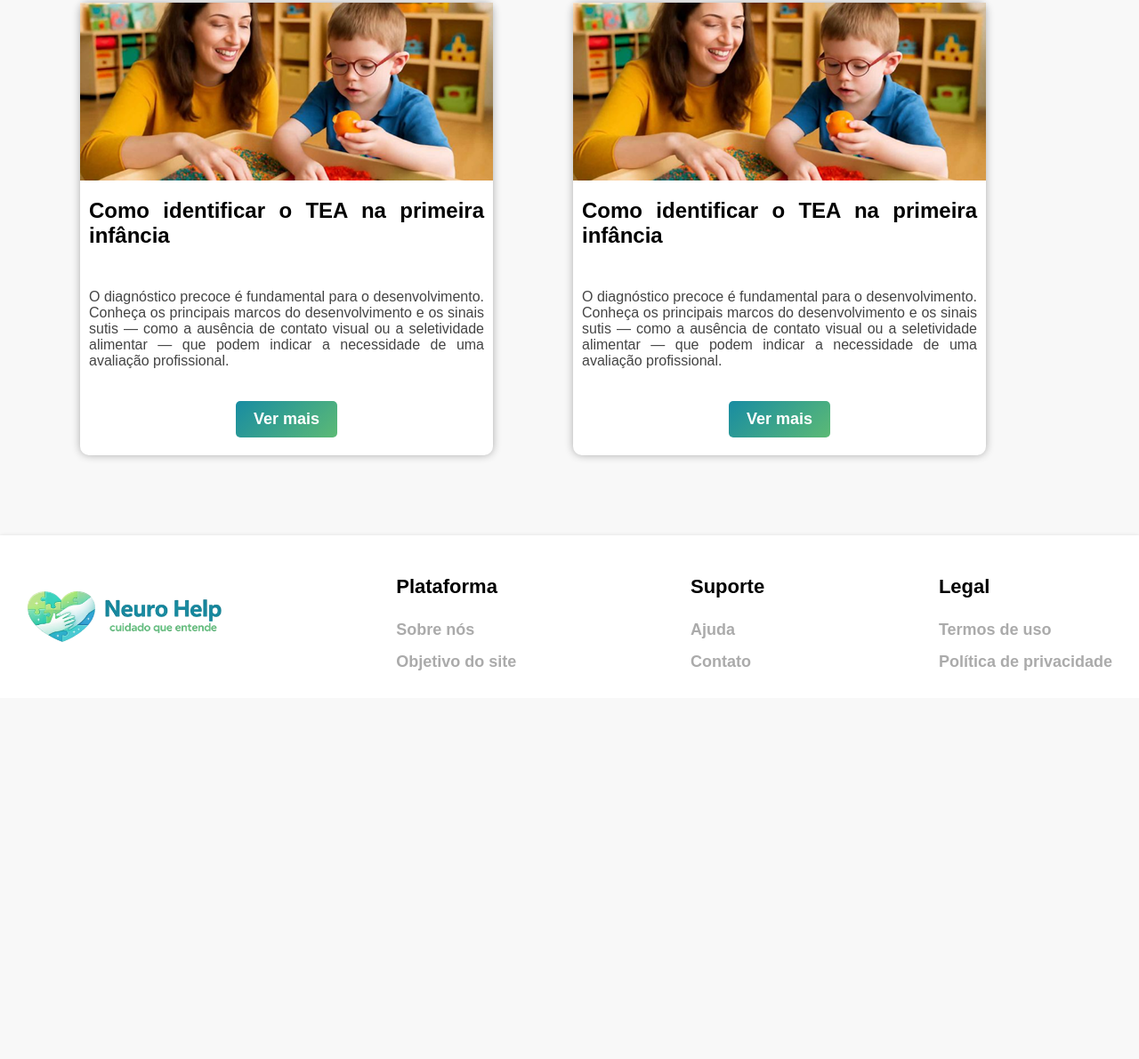
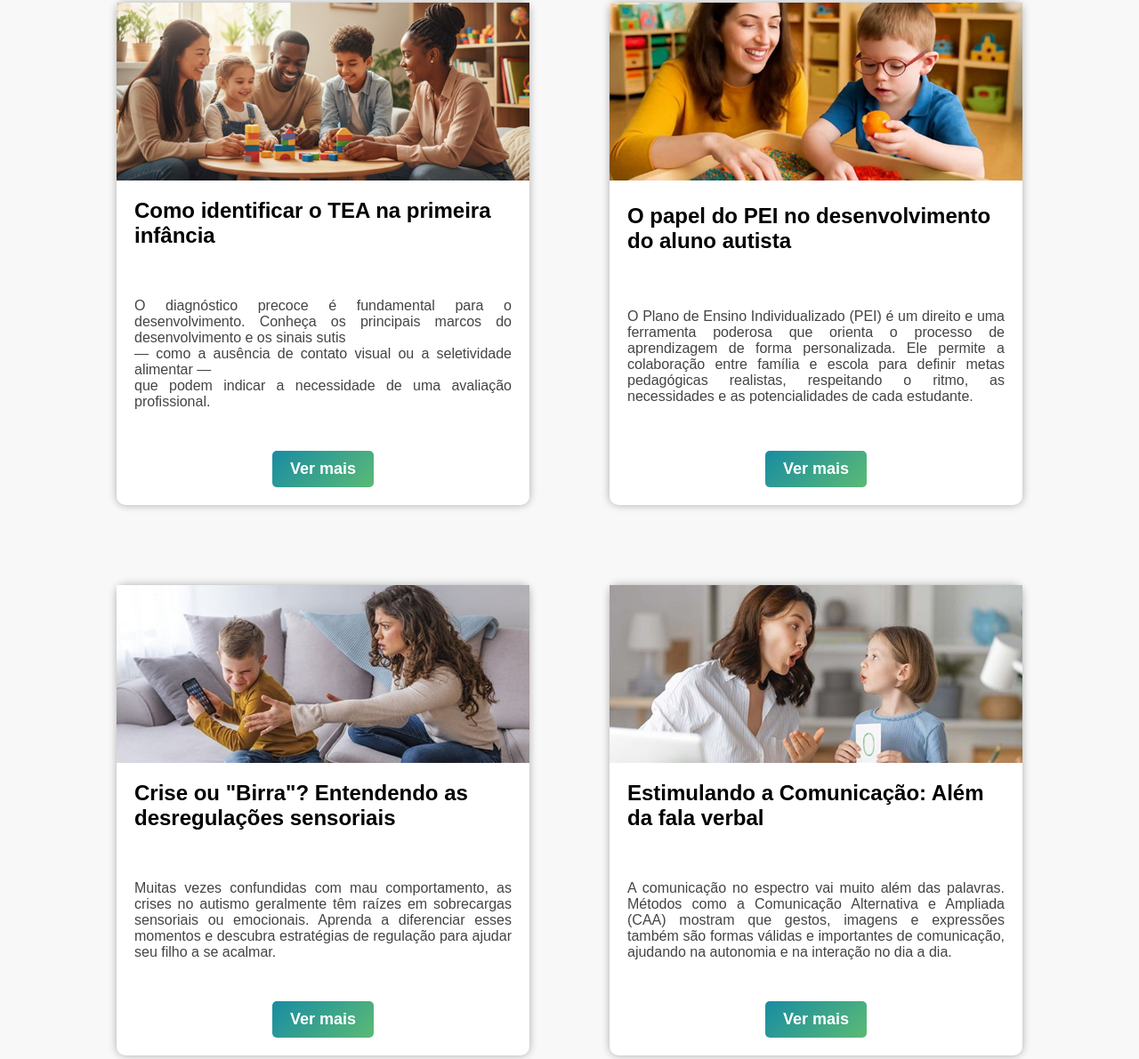
Before and after one commit to kaykekkj/Espectro-Care, a plain HTML site: page blog.html in a window 1280 px wide. Shown: the part 505-1696 px from the top of the page at 89% size. Before the commit the page ends 1290 px from the top, so only its background shows below. Drawn offline with Linux system fonts and the light colour scheme.

Commit message:
inclusão de mais cards

```diff
--- a/CSS/style.css
+++ b/CSS/style.css
@@ -520,8 +520,9 @@ body {
     flex-wrap: wrap;
     gap: 30px;
     max-width: 1200px;
-    margin: 40px auto;
+    margin: 40px;
     padding: 20px;
+    justify-content: center;
 }
 
 .blog{
@@ -530,9 +531,9 @@ body {
     box-shadow: 0 0 10px #ABABAB;
     display: flex;
     flex-direction: column;
-    text-align: justify;
     margin: 30px;
     width: 40%;
+    justify-content: space-between;
 }
 
 .blog img{
@@ -546,13 +547,15 @@ body {
     font-size: 24px;
     padding: 10px;
     font-weight: bold;
-    padding: 0 10px 10px 10px;
+    padding: 0 20px 20px 20px;
 
 }
 
 .blog p{
     color: #444;
-    padding: 0 10px 10px 10px;
+    padding: 0 20px 20px 20px;
+    text-align: justify;
+
 }
 
 .blog button{
@@ -714,9 +717,10 @@ body {
     display: flex;
     flex-wrap: wrap;
     gap: 30px;
-    max-width: 1200px;
-    margin: 40px auto;
+    margin: 40px;
     padding: 20px;
+    justify-content: center;
+    width: 100%;
 }
 
 .blog{
@@ -725,8 +729,15 @@ body {
     box-shadow: 0 0 10px #ABABAB;
     display: flex;
     flex-direction: column;
-    text-align: justify;
     margin: 30px;
     width: 90%;
+    text-align: center;
+}
+
+.blog h1{
+    font-size: 20px;
+    padding: 10px;
+    font-weight: bold;
+    padding: 0 20px 20px 20px;
 }
 }
--- a/blog.html
+++ b/blog.html
@@ -54,15 +54,33 @@
         </div>
         <div class="container-blog">
             <div class="blog">
-                <img src="IMG/image 79.png" alt="">
+                <img src="IMG/image 66.png" alt="">
                 <h1>Como identificar o TEA na primeira infância</h1>
-                <p>O diagnóstico precoce é fundamental para o desenvolvimento. Conheça os principais marcos do desenvolvimento e os sinais sutis — como a ausência de contato visual ou a seletividade alimentar — que podem indicar a necessidade de uma avaliação profissional.</p>
+                <p>O diagnóstico precoce é fundamental para o desenvolvimento. Conheça os principais marcos do desenvolvimento e os sinais sutis<br>— como a ausência de contato visual ou a seletividade alimentar —<br>que podem indicar a necessidade de uma avaliação profissional.</p>
                 <button><a href="">Ver mais</a></button>
             </div>
             <div class="blog">
                 <img src="IMG/image 79.png" alt="">
-                <h1>Como identificar o TEA na primeira infância</h1>
-                <p>O diagnóstico precoce é fundamental para o desenvolvimento. Conheça os principais marcos do desenvolvimento e os sinais sutis — como a ausência de contato visual ou a seletividade alimentar — que podem indicar a necessidade de uma avaliação profissional.</p>
+                <h1>O papel do PEI no desenvolvimento do aluno autista</h1>
+                <p>O Plano de Ensino Individualizado (PEI) é um direito e uma ferramenta poderosa que orienta o processo de aprendizagem de forma personalizada. Ele permite a colaboração entre família e escola para definir metas pedagógicas realistas, respeitando o ritmo, as necessidades e as potencialidades de cada estudante.</p>
+                <button><a href="">Ver mais</a></button>
+            </div>
+            <div class="blog">
+                <img src="IMG/image 80.png" alt="">
+                <h1>Crise ou "Birra"? Entendendo as desregulações sensoriais</h1>
+                <p>Muitas vezes confundidas com mau comportamento, as crises no autismo geralmente têm raízes em sobrecargas sensoriais ou emocionais. Aprenda a diferenciar esses momentos e descubra estratégias de regulação para ajudar seu filho a se acalmar.</p>
+                <button><a href="">Ver mais</a></button>
+            </div>
+            <div class="blog">
+                <img src="IMG/image 81.png" alt="">
+                <h1>Estimulando a Comunicação: Além da fala verbal</h1>
+                <p>A comunicação no espectro vai muito além das palavras. Métodos como a Comunicação Alternativa e Ampliada (CAA) mostram que gestos, imagens e expressões também são formas válidas e importantes de comunicação, ajudando na autonomia e na interação no dia a dia.</p>
+                <button><a href="">Ver mais</a></button>
+            </div>
+            <div class="blog">
+                <img src="IMG/image 78.png" alt="">
+                <h1>Autismo Feminino: Por que o diagnóstico é mais difícil em meninas?</h1>
+                <p>O fenômeno do masking (camuflagem social) faz com que muitas meninas e mulheres autistas passem despercebidas por anos. Discutimos as nuances do perfil feminino no espectro e a importância de um olhar clínico atento a essas particularidades.</p>
                 <button><a href="">Ver mais</a></button>
             </div>
         </div>
```
Also changed, not shown: IMG/image 66.png (added), IMG/image 78.png (added), IMG/image 80.png (added), IMG/image 81.png (added).
